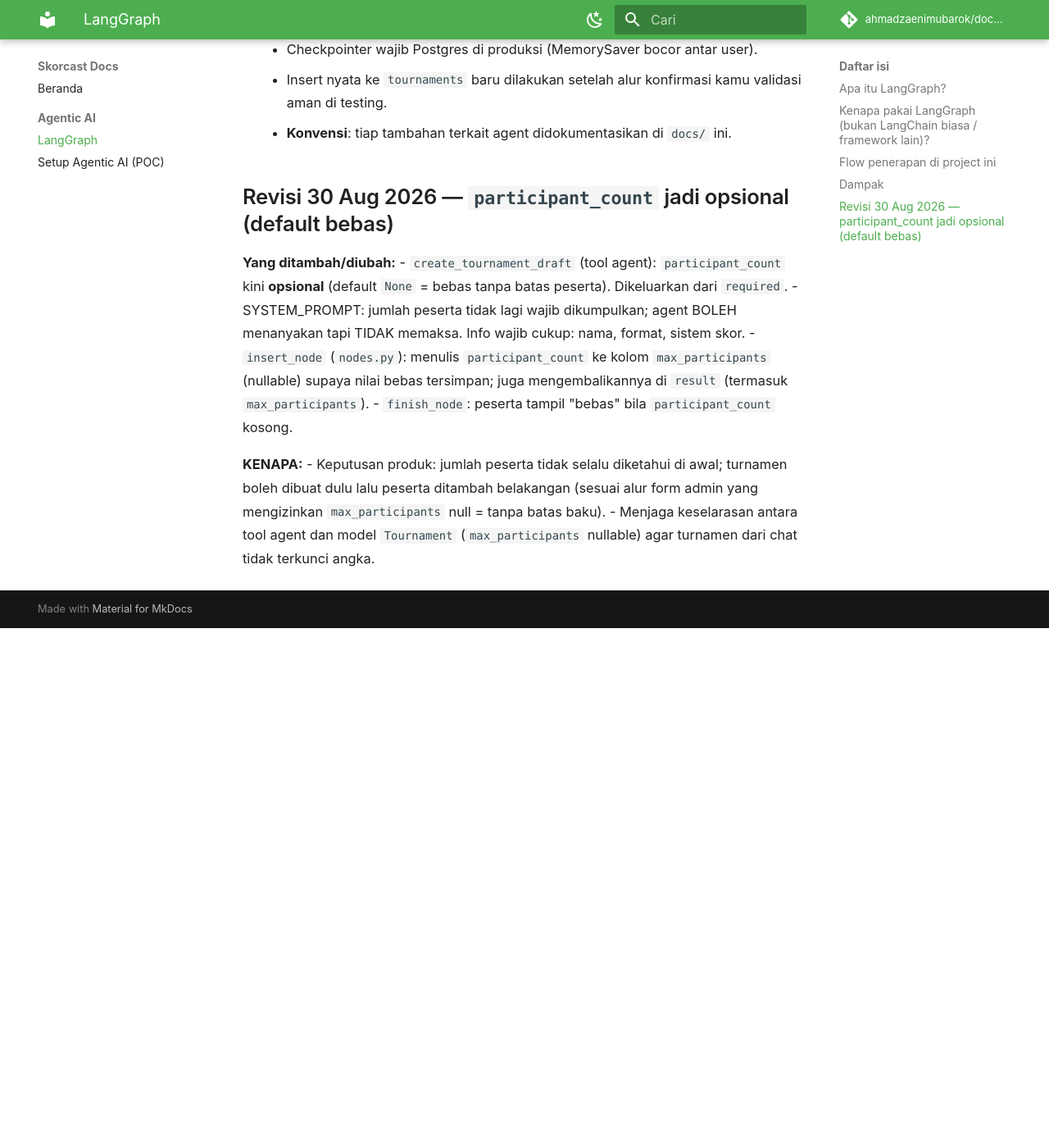
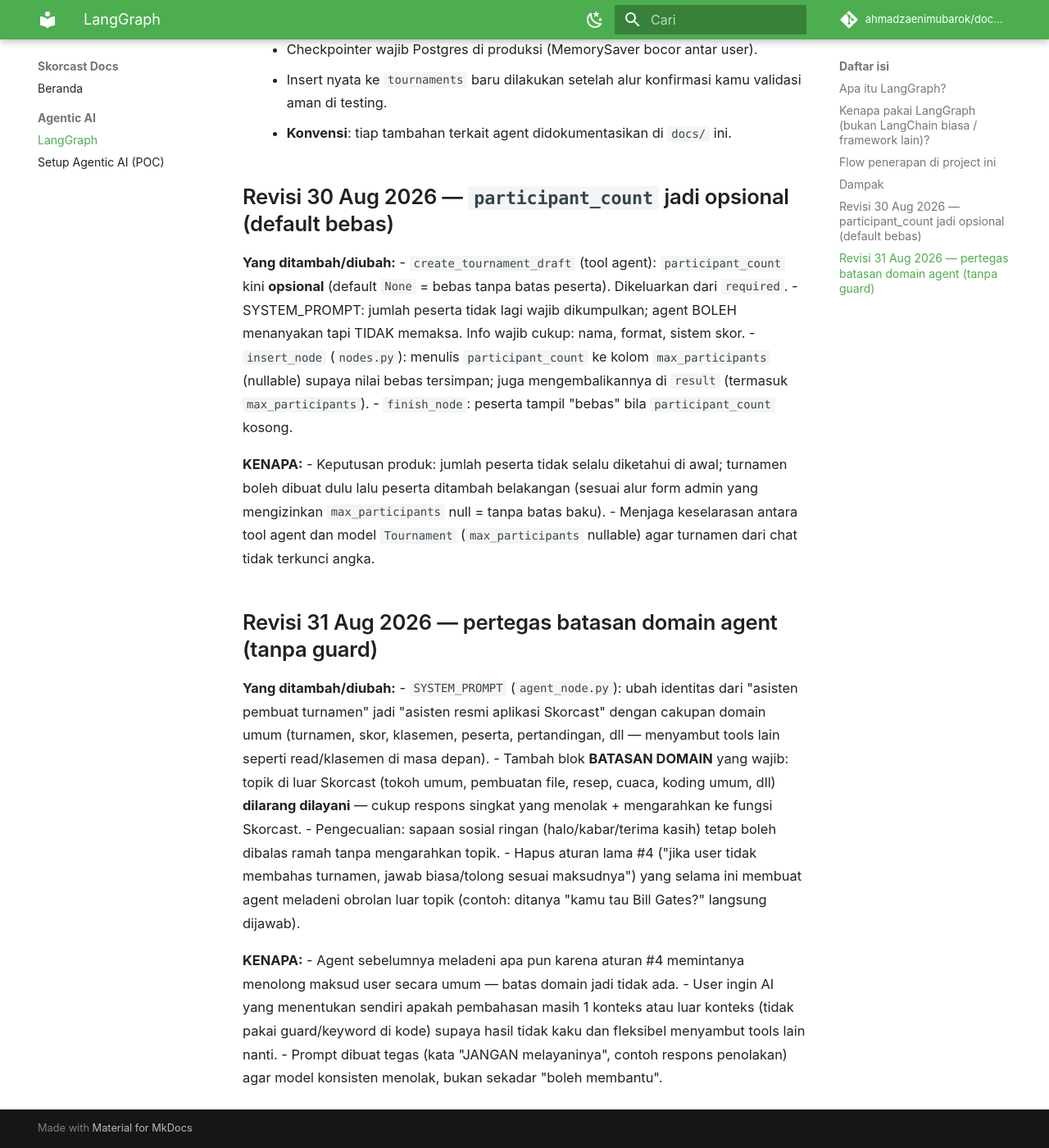
Before and after one commit to ahmadzaenimubarok/docs-skorcast, an MkDocs documentation site: the page built from docs/langgraph.md, in a window 1280 px wide and 1400 px high, scrolled down 1742 px. Shown: the whole window at 82% size. Built offline with MkDocs 1.6.1 and Material for MkDocs 9.7.7, drawn with Linux system fonts in a browser that asks for light colours; comment, search, counter and statistics services are not loaded; before the commit the page ends 2508 px from its top, so only the background shows below that.

Commit message:
sync: langgraph.md revisi batasan domain agent

```diff
--- a/docs/langgraph.md
+++ b/docs/langgraph.md
@@ -79,3 +79,27 @@
   yang mengizinkan `max_participants` null = tanpa batas baku).
 - Menjaga keselarasan antara tool agent dan model `Tournament`
   (`max_participants` nullable) agar turnamen dari chat tidak terkunci angka.
+
+## Revisi 31 Aug 2026 — pertegas batasan domain agent (tanpa guard)
+**Yang ditambah/diubah:**
+- `SYSTEM_PROMPT` (`agent_node.py`): ubah identitas dari "asisten pembuat
+  turnamen" jadi "asisten resmi aplikasi Skorcast" dengan cakupan domain
+  umum (turnamen, skor, klasemen, peserta, pertandingan, dll — menyambut
+  tools lain seperti read/klasemen di masa depan).
+- Tambah blok **BATASAN DOMAIN** yang wajib: topik di luar Skorcast (tokoh
+  umum, pembuatan file, resep, cuaca, koding umum, dll) **dilarang dilayani**
+  — cukup respons singkat yang menolak + mengarahkan ke fungsi Skorcast.
+- Pengecualian: sapaan sosial ringan (halo/kabar/terima kasih) tetap boleh
+  dibalas ramah tanpa mengarahkan topik.
+- Hapus aturan lama #4 ("jika user tidak membahas turnamen, jawab biasa/tolong
+  sesuai maksudnya") yang selama ini membuat agent meladeni obrolan luar topik
+  (contoh: ditanya "kamu tau Bill Gates?" langsung dijawab).
+
+**KENAPA:**
+- Agent sebelumnya meladeni apa pun karena aturan #4 memintanya menolong
+  maksud user secara umum — batas domain jadi tidak ada.
+- User ingin AI yang menentukan sendiri apakah pembahasan masih 1 konteks atau
+  luar konteks (tidak pakai guard/keyword di kode) supaya hasil tidak kaku dan
+  fleksibel menyambut tools lain nanti.
+- Prompt dibuat tegas (kata "JANGAN melayaninya", contoh respons penolakan)
+  agar model konsisten menolak, bukan sekadar "boleh membantu".
```
